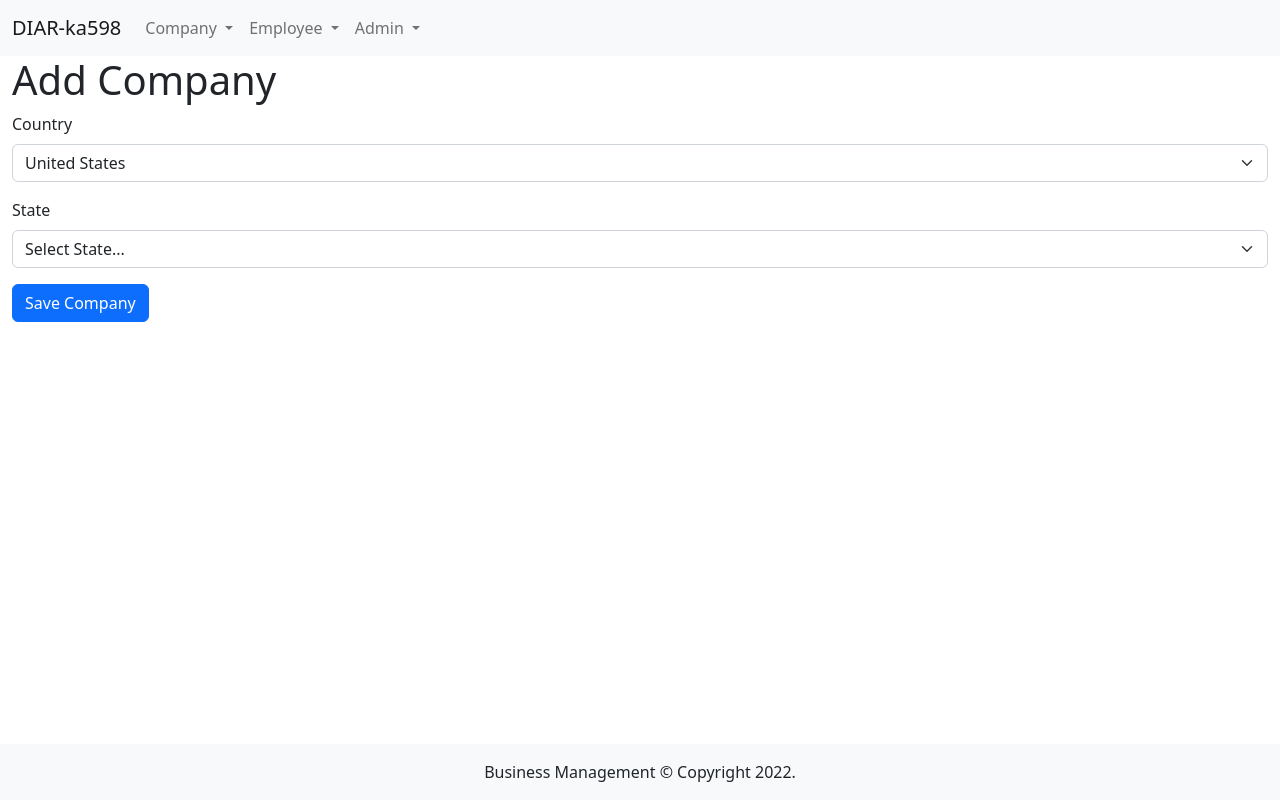
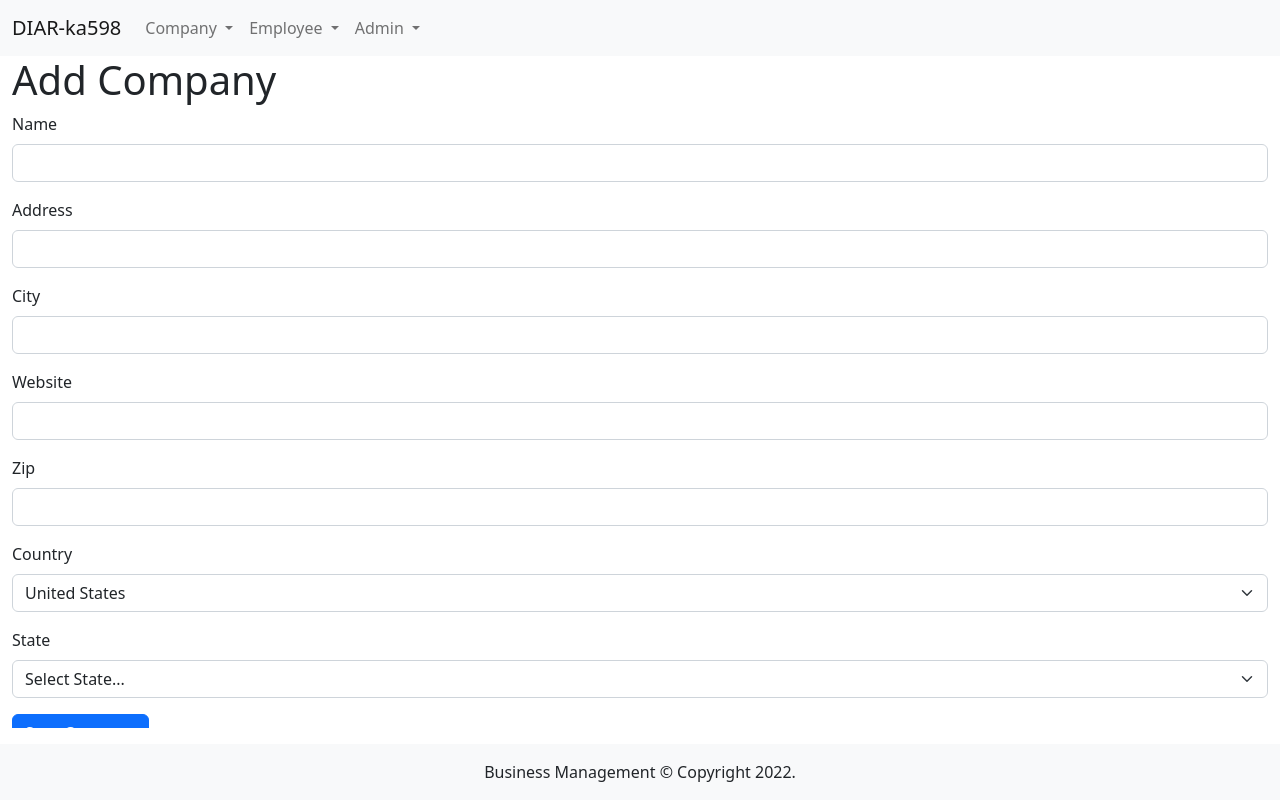
Before and after one commit to Kshitij2126/IS601-007, a Flask app: page /company/add in a window 1280 px wide. Run offline with Flask 2, Linux system fonts and the light colour scheme.

Commit message:
Committing changes

```diff
--- a/BusinessManagement/templates/add_company.html
+++ b/BusinessManagement/templates/add_company.html
@@ -5,8 +5,32 @@ content %}
   <div>
     <form method="POST">
       {# generate fields with proper types for name address city website #} {#
-      use this for country/state selection #} {% include
-      "country_state_selector.html" %}
+      use this for country/state selection #} {# Generated fields for name,
+      address, city, website and zip code - Kshitij Aji, ka598, Nov 29, 2022#}
+
+      <div class="form-group mb-3">
+        <label class="form-label" for="n">Name</label>
+        <input class="form-control" id="n" name="name" />
+      </div>
+      <div class="form-group mb-3">
+        <label class="form-label" for="add">Address</label>
+        <input class="form-control" id="add" name="address" />
+      </div>
+      <div class="form-group mb-3">
+        <label class="form-label" for="city">City</label>
+        <input class="form-control" id="city" name="city" />
+      </div>
+      <div class="form-group mb-3">
+        <label class="form-label" for="web"> Website </label>
+        <input class="form-control" id="web" name="website" />
+      </div>
+
+      <div class="form-group mb-3">
+        <label class="form-label" for="z"> Zip </label>
+        <input class="form-control" id="z" name="zip" />
+      </div>
+
+      {% include "country_state_selector.html" %}
       <input type="submit" class="btn btn-primary" value="Save Company" />
     </form>
   </div>
--- a/BusinessManagement/templates/country_state_selector.html
+++ b/BusinessManagement/templates/country_state_selector.html
@@ -1,31 +1,49 @@
-{# TODO DO NOT EDIT #}
-{% if layout and layout == 'horizontal' %}
-{# version for filter forms #}
+{# TODO DO NOT EDIT #} {% if layout and layout == 'horizontal' %} {# version for
+filter forms #}
 <div class="col-12">
   <label class="visually-hidden" for="country">Country</label>
-    <select name="country" id="country" class="form-select" value="{{request.args.get('country', '')}}"
-        onchange="fetchStates(this.value)">
+  <select
+    name="country"
+    id="country"
+    class="form-select"
+    value="{{request.args.get('country', country or '')}}"
+    onchange="fetchStates(this.value)"
+  >
     <option value="">Select Country...</option>
   </select>
 </div>
 <div class="col-12">
   <label class="visually-hidden" for="state">State</label>
-    <select name="state" id="state" class="form-select" value="{{request.args.get('state', '')}}">
+  <select
+    name="state"
+    id="state"
+    class="form-select"
+    value="{{request.args.get('state', state or '')}}"
+  >
     <option value="">Select State...</option>
   </select>
 </div>
-{% else %}
-{# version for add/edit forms #}
+{% else %} {# version for add/edit forms #}
 <div class="form-group mb-3">
   <label class="form-label" for="country">Country</label>
-    <select name="country" id="country" class="form-select" value="{{request.args.get('country', '')}}"
-        onchange="fetchStates(this.value)">
+  <select
+    name="country"
+    id="country"
+    class="form-select"
+    value="{{request.args.get('country', '')}}"
+    onchange="fetchStates(this.value)"
+  >
     <option value="">Select Country...</option>
   </select>
 </div>
 <div class="form-group mb-3">
   <label class="form-label" for="state">State</label>
-    <select name="state" id="state" class="form-select" value="{{request.args.get('state', '')}}">
+  <select
+    name="state"
+    id="state"
+    class="form-select"
+    value="{{request.args.get('state', '')}}"
+  >
     <option value="">Select State...</option>
   </select>
 </div>
@@ -38,8 +56,8 @@
     let state = "{{request.args.get('state', '')}}";
     console.log("fetching", country);
     fetch(`{{url_for('geo.states')}}?country_code=${country}`)
-            .then(resp => resp.json())
-            .then(data => {
+      .then((resp) => resp.json())
+      .then((data) => {
         let ele = document.querySelector("select[name='state']");
 
         //if we had options, "clear" it to be the default option
@@ -57,17 +75,17 @@
         //assign the default or args state
         ele.value = state;
       });
-    }
+  };
   window.addEventListener("load", () => {
     //use jinja to return a string in the html template
     //this string will be as if we did let country = "whatever"
     let country = "{{request.args.get('country', 'US')}}";
     //get the country list from the endpoint
     fetch(`{{url_for('geo.countries')}}`)
-            .then(resp => resp.json())
-            .then(data => {
+      .then((resp) => resp.json())
+      .then((data) => {
         let ele = document.querySelector("select[name='country']");
-                ele.value = "";//clear the value so "onchange" works
+        ele.value = ""; //clear the value so "onchange" works
         //dynamically create option tags
         for (let d of data) {
           let nele = document.createElement("option");
--- a/BusinessManagement/views/admin.py
+++ b/BusinessManagement/views/admin.py
@@ -21,6 +21,7 @@ def importCSV():
         allowed_extension = {"csv"}
         if file.filename.rsplit(".")[1].lower() in allowed_extension:
             print(f"{file.filename} is in the correct format.")
+            pass
         else:
             flash("Selected file is not in .csv format", "warning")
             return redirect(request.url)
--- a/BusinessManagement/views/company.py
+++ b/BusinessManagement/views/company.py
@@ -12,6 +12,7 @@ def search():
 
     args = [] # <--- append values to replace %s placeholders
     allowed_columns = ["name", "city", "country", "state"]
+    allowed_list = [(v,v) for v in allowed_columns]
     # TODO search-2 get name, country, state, column, order, limit request args
     # TODO search-3 append a LIKE filter for name if provided
     # TODO search-4 append an equality filter for country if provided
@@ -30,7 +31,7 @@ def search():
         # TODO search-9 make message user friendly
         flash(str(e), "danger")
     # hint: use allowed_columns in template to generate sort dropdown
-    return render_template("list_companies.html", rows=rows, allowed_columns=allowed_columns)
+    return render_template("list_companies.html", rows=rows, allowed_list = allowed_list)
 
 @company.route("/add", methods=["GET","POST"])
 def add():
--- a/BusinessManagement/views/employee.py
+++ b/BusinessManagement/views/employee.py
@@ -11,6 +11,7 @@ def search():
     query = "SELECT id , first_name, last_name, email, company_id, company_name FROM IS601_MP2_Employees e LEFT JOIN IS601_MP2_Companies c ON e.company_id = c.id WHERE 1=1"
     args = ["%s%"] # <--- append values to replace %s placeholders
     allowed_columns = ["first_name", "last_name", "email", "company_name"]
+    allowed_list = [(v,v) for v in allowed_columns]
     # TODO search-2 get fn, ln, email, company, column, order, limit from request args
 
     # TODO search-3 append like filter for first_name if provided
@@ -31,7 +32,8 @@ def search():
         # TODO search-10 make message user friendly
         flash(e, "error")
     # hint: use allowed_columns in template to generate sort dropdown
-    return render_template("list_employees.html", rows=rows, allowed_columns=allowed_columns)
+    # Changed to allowed_list instead of allowed_columns - Kshitij Aji, ka598, Nov 30, 2022
+    return render_template("list_employees.html", rows=rows, allowed_list = allowed_list)
 
 @employee.route("/add", methods=["GET","POST"])
 def add():
```
Also changed, not shown: BusinessManagement/templates/add_employee.html (+21 -11 lines), BusinessManagement/templates/list_companies.html (+19 -28 lines). Lines whose indentation alone changed are shown as unchanged.
